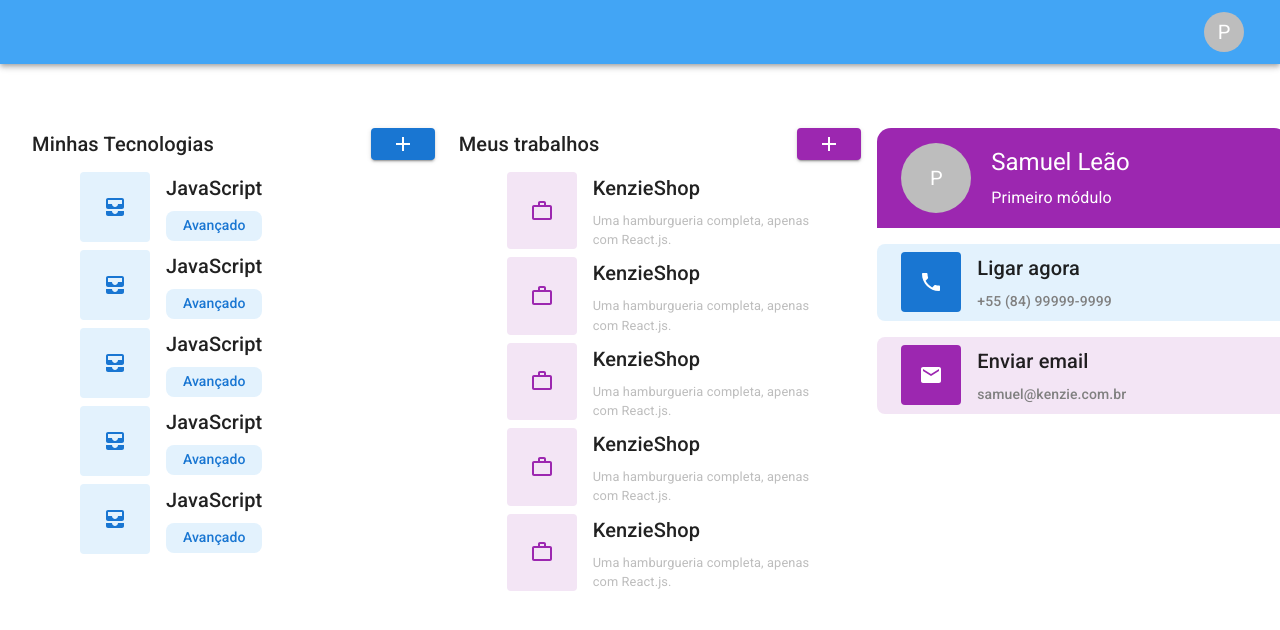
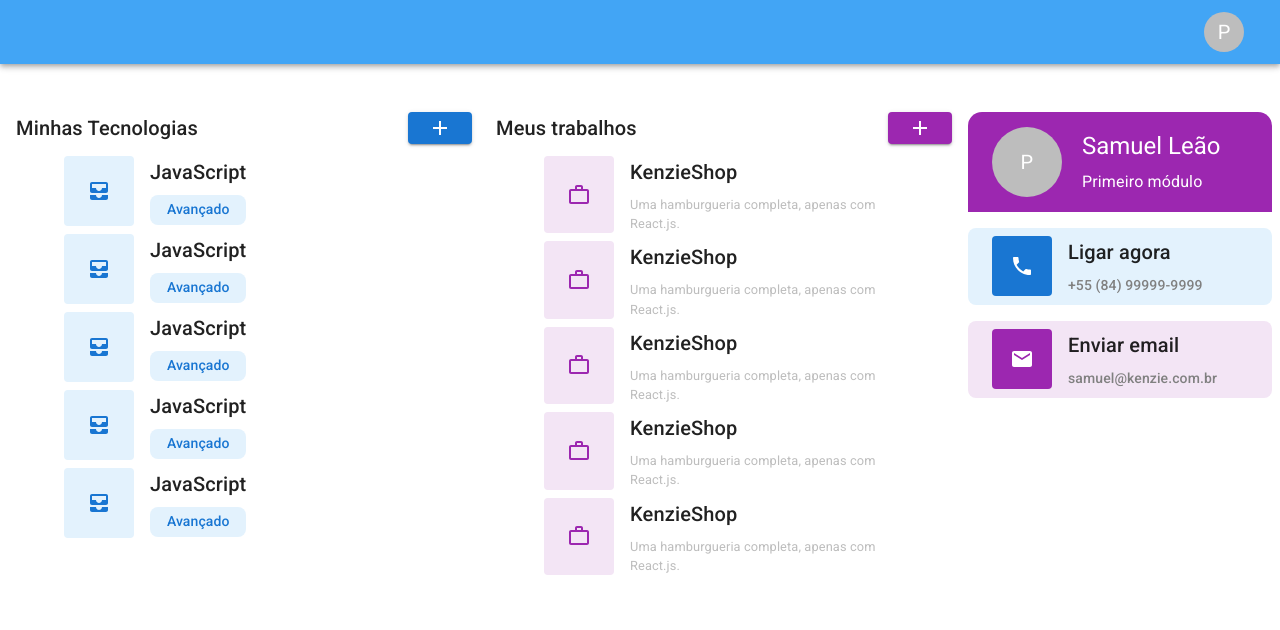
Before and after one commit to penguinuux/kenzie-hub, a React (Create React App) app: page /dashboard in a window 1280 px wide. Shown: the top 630 px of the page. Built offline with nearby package versions, Linux system fonts and the light colour scheme; sample sign-in values are in the browser's storage.

Commit message:
style: changed some query values

```diff
--- a/src/pages/Dashboard/index.jsx
+++ b/src/pages/Dashboard/index.jsx
@@ -23,14 +23,8 @@ const Dashboard = ({ authenticated, setAuthenticated }) => {
     <>
       <CssBaseline />
       <Header />
-      <Grid
-        container
-        component="main"
-        maxWidth="1400px"
-        sx={{ px: 1, py: 2, margin: "0 auto" }}
-        spacing={2}
-      >
-        <Grid item xs={12} sm={6} lg={4}>
+      <Grid container component="main" sx={{ px: 1, py: 2 }} spacing={2}>
+        <Grid item xs={12} sm={6} lg={4.5}>
           <Box
             component="header"
             sx={{
@@ -53,7 +47,7 @@ const Dashboard = ({ authenticated, setAuthenticated }) => {
             ))}
           </Container>
         </Grid>
-        <Grid item xs={12} sm={6} lg={4}>
+        <Grid item xs={12} sm={6} lg={4.5}>
           <Box
             component="header"
             sx={{
@@ -76,7 +70,7 @@ const Dashboard = ({ authenticated, setAuthenticated }) => {
             ))}
           </Container>
         </Grid>
-        <Grid item xs={12} sm={12} lg={4}>
+        <Grid item xs={12} sm={12} lg={3}>
           <Profile />
         </Grid>
       </Grid>
```
